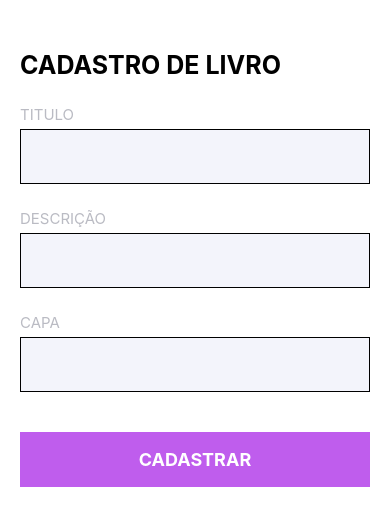
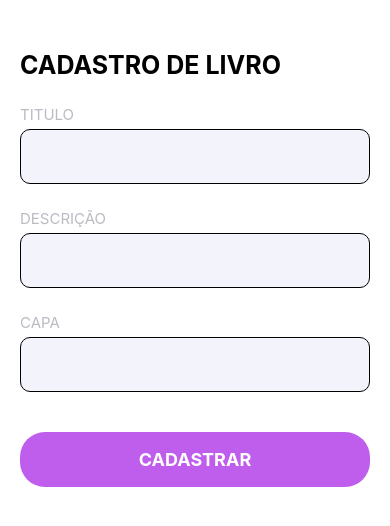
Before and after one commit to Gabshh/PPDM, a React Native app in the folder appLibri/: screen / in a window 390 px wide. Shown: the top 526 px of the page. Built offline with nearby package versions, Linux system fonts and the light colour scheme.

Commit message:
captura de dados com state

```diff
--- a/appLibri/App.js
+++ b/appLibri/App.js
@@ -1,11 +1,11 @@
 import React from "react";
-import { Text, View, StyleSheet } from "react-native";
+import { StyleSheet } from "react-native";
 import Login from "./src/telas/Login";
 import Cadastro from "./src/telas/Cadastro";
 
 const App = () => {
 
-    const nome = 'SENAI - JANDIRA';
+    //const nome = 'SENAI - JANDIRA';
 
   return (
 
--- a/appLibri/src/componentes/Button.js
+++ b/appLibri/src/componentes/Button.js
@@ -7,7 +7,13 @@ const Button = ({title}) => {
     return (
 
         <TouchableOpacity style={estilos.button} activeOpacity={0.9}>
+
+            {/*<LinearGradient colors={['#4c669f', '#3b5998', '#192f6a']} style={estilos.linearGradient}>*/}
+
             <Text style={estilos.title}>{title}</Text>
+
+            {/*</LinearGradient>*/}
+
         </TouchableOpacity>
 
     );
@@ -18,7 +24,8 @@ const estilos = StyleSheet.create({
     button:{
         height:55,
         width:"100%",
-        backgroundColor:COLORS.blue,
+        borderRadius:25,
+        backgroundColor:COLORS.purple,
         justifyContent:"center",
         alignItems:"center",
         marginVertical:20,
@@ -28,6 +35,12 @@ const estilos = StyleSheet.create({
         fontWeight:"bold",
         fontSize:18,
     },
+    linearGradient: {
+        flex: 1,
+        paddingLeft: 15,
+        paddingRight: 15,
+        borderRadius: 5
+      },
 });
 
 export default Button;
--- a/appLibri/src/componentes/Input.js
+++ b/appLibri/src/componentes/Input.js
@@ -2,17 +2,21 @@ import React from "react";
 import { View, Text, TextInput, StyleSheet } from "react-native";
 import COLORS from "../const/Colors";
 
-const Input = ({label}) => {
+const Input = ({label, ...props}) => {
     return (
         <View style={estilos.formContainer}>
 
             <Text style={estilos.inputLabel}>{label}</Text>
 
             <View style={estilos.inputContainer}>
+
+                {/* Caixa de texto */}
                 <TextInput
                 style={estilos.textInput}
                 autoCorrect={false}
+                {...props}
                 />
+
             </View>
 
         </View>
@@ -31,6 +35,7 @@ const estilos = StyleSheet.create({
     },
     inputContainer:{
         height:55,
+        borderRadius:10,
         backgroundColor:COLORS.light,
         flexDirection:"row",
         paddingHorizontal:15,
--- a/appLibri/src/const/Colors.js
+++ b/appLibri/src/const/Colors.js
@@ -1,7 +1,8 @@
 const COLORS = {
     white: '#FFF',
     black: '#000',
-    blue: '#BF5DED',
+    blue: '#5D5FEE',
+    purple: '#BF5DED',
     gray: '#BABBC3',
     light: '#F3F4FB',
     darkBlue: '#7978B5',
--- a/appLibri/src/telas/Cadastro.js
+++ b/appLibri/src/telas/Cadastro.js
@@ -1,4 +1,4 @@
-import { loadPartialConfigAsync } from "@babel/core";
+//import { loadPartialConfigAsync } from "@babel/core";
 import React from "react";
 import { Text, View, StyleSheet, SafeAreaView, ScrollView } from "react-native";
 import Input from "../componentes/Input";
@@ -7,7 +7,23 @@ import COLORS from "../const/Colors";
 
 const Cadastro = () => {
 
-    const nome = 'TELA DE CADASTRO';
+  {/********** CAPTURA DE DADOS COM O USO DE STATE **********
+  CRIAÇÃO DA ESTRUTURA DE STATE QUE ARMAZENA OS DADOS DIGITADOS*/}
+
+  const [inputs, setInputs] = React.useState({
+    titulo: '',
+    descricao: '',
+    capa: '',
+  });
+
+  // FUNÇÃO QUE MANIPULA A ENTRADA DE DADOS NA STATE NO MÉTODO onChangeText
+  const handlerOnChange = (text, input) => {
+    setInputs( (prevState) => (
+      console.log(prevState)
+      ));
+  }
+
+  //const nome = 'TELA DE CADASTRO';
 
   return(
 
@@ -18,9 +34,9 @@ const Cadastro = () => {
 
         <View style={estilos.viewForm}>
 
-          <Input label="TITULO"/>
-          <Input label="DESCRIÇÃO"/>
-          <Input label="CAPA"/>
+          <Input label="TITULO"     onChangeText={ (text) => handlerOnChange(text, 'titulo' ) }/>
+          <Input label="DESCRIÇÃO"  /*onChangeText={ (text) => handlerOnChange(text, 'descricao' ) } */ />
+          <Input label="CAPA"       /*onChangeText={ (text) => handlerOnChange(text, 'capa' ) } */ />
           <Button title="CADASTRAR"/>
 
         </View>
```
